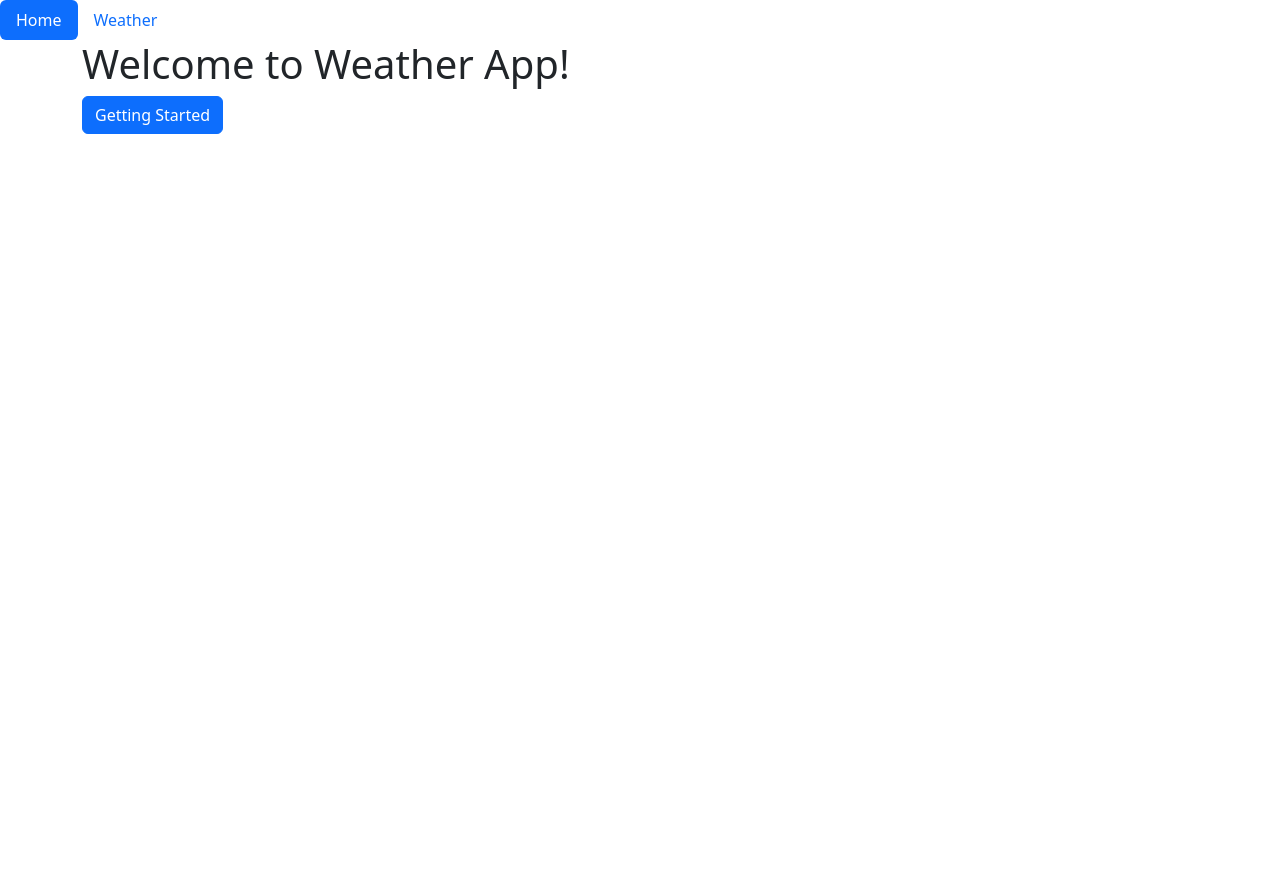
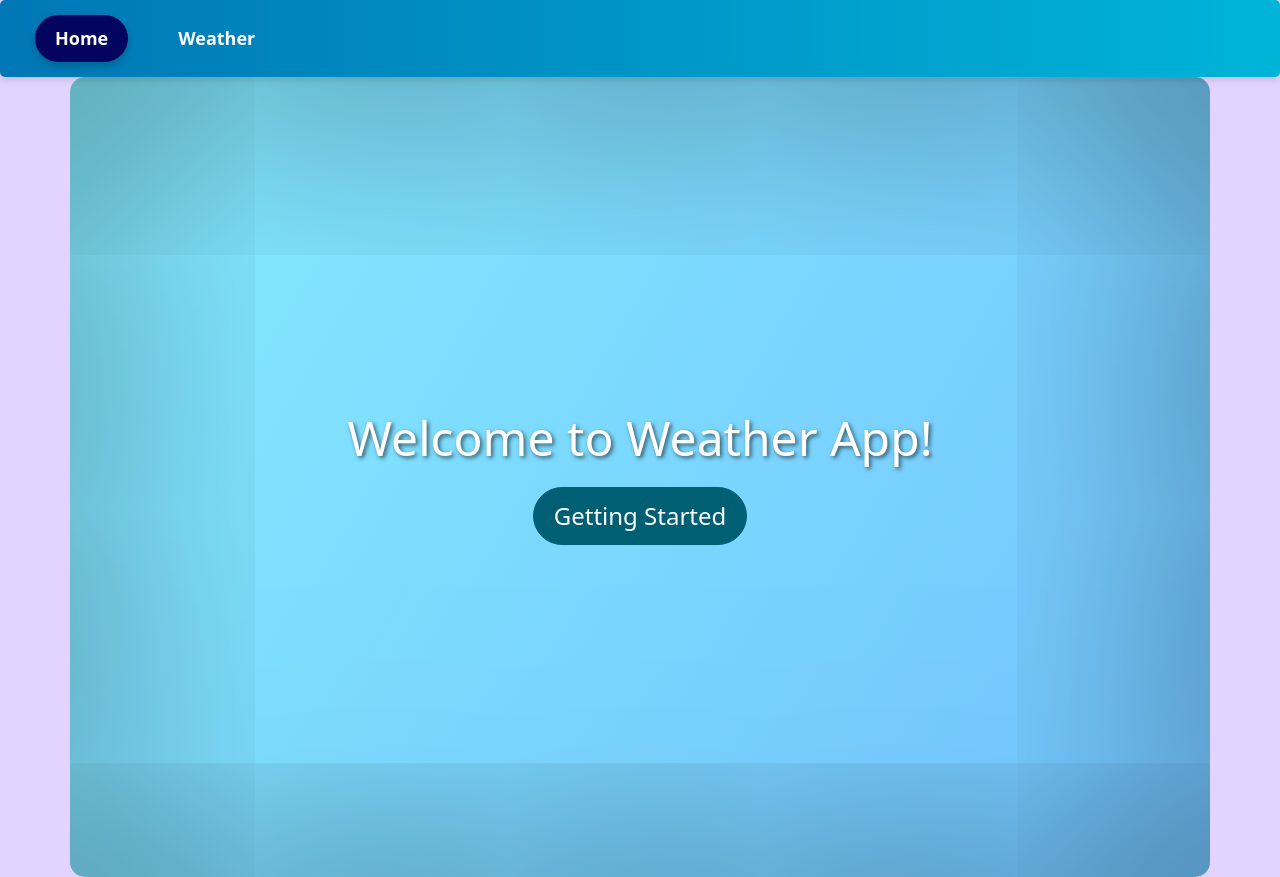
Before and after one commit to DK1uTea/Weather_App_React, a React (Create React App) app in the folder frontend/: page / in a window 1280 px wide. Before the commit the page ends 800 px from the top, so only its background shows below. Built offline with nearby package versions, Linux system fonts and the light colour scheme.

Commit message:
add some css

```diff
--- a/frontend/public/index.html
+++ b/frontend/public/index.html
@@ -24,7 +24,7 @@
       work correctly both with client-side routing and a non-root public URL.
       Learn how to configure a non-root public URL by running `npm run build`.
     -->
-    <title>React App</title>
+    <title>Weather App</title>
   </head>
   <body>
     <noscript>You need to enable JavaScript to run this app.</noscript>
--- /dev/null
+++ b/frontend/src/App.css
@@ -0,0 +1,13 @@
+/* App.css */
+
+*{
+    margin: 0;
+    padding: 0;
+    box-sizing: border-box;
+}
+
+.app-container {
+    min-height: 100vh;
+    display: grid;
+    background: #e2d4ff;
+}
--- a/frontend/src/App.js
+++ b/frontend/src/App.js
@@ -3,8 +3,11 @@ import Home from './components/Home';
 import {Route, Routes, BrowserRouter as Router} from 'react-router-dom'
 import Weather from './components/Weather';
 import Navbar from './components/Navbar';
+import './App.css';
+
 function App() {
   return (
+    <div className='app-container'>
       <Router>
         <Navbar />
         <Routes>
@@ -12,6 +15,7 @@ function App() {
           <Route path='/weather' element={<Weather />}></Route>
         </Routes>
       </Router>
+    </div>
   );
 }
 
--- a/frontend/src/components/Home.css
+++ b/frontend/src/components/Home.css
@@ -1,38 +1,49 @@
-.App {
-  text-align: center;
+/* Home.css */
+
+@keyframes moving-clouds {
+  0% { background-position: 0% 50%; }
+  100% { background-position: 100% 50%; }
 }
 
-.App-logo {
-  height: 40vmin;
-  pointer-events: none;
+
+.container {
+  height: 100vh;
+  width: 100vw;
+  display: flex;
+  flex-direction: column;
+  justify-content: center;
+  align-items: center;
+  text-align: center;
+  background: linear-gradient(120deg, #89f7fe, #66a6ff);
+  background-size: 200% 200%;
+  animation: moving-clouds 30s linear infinite;
+  color: #fff;
+  box-shadow: inset 0 0 2000px rgba(0, 0, 0, 0.5);
+  padding: 20px;
+  border-radius: 15px;
 }
 
-@media (prefers-reduced-motion: no-preference) {
-  .App-logo {
-    animation: App-logo-spin infinite 20s linear;
-  }
+.container h1 {
+  font-size: 3rem;
+  margin-bottom: 20px;
+  text-shadow: 2px 2px 4px rgba(0, 0, 0, 0.6);
 }
 
-.App-header {
-  background-color: #282c34;
-  min-height: 100vh;
-  display: flex;
-  flex-direction: column;
-  align-items: center;
-  justify-content: center;
-  font-size: calc(10px + 2vmin);
-  color: white;
+.container .btn-primary {
+  background-color: #005f73;
+  border-color: #005f73;
+  font-size: 1.5rem;
+  padding: 10px 20px;
+  border-radius: 50px;
+  transition: transform 0.3s, box-shadow 0.3s;
 }
 
-.App-link {
-  color: #61dafb;
+.container .btn-primary:hover {
+  transform: scale(1.1);
+  box-shadow: 0 8px 15px rgba(0, 0, 0, 0.2);
 }
 
-@keyframes App-logo-spin {
-  from {
-    transform: rotate(0deg);
-  }
-  to {
-    transform: rotate(360deg);
-  }
+.container a {
+  color: white;
+  text-decoration: none;
 }
--- a/frontend/src/components/Home.js
+++ b/frontend/src/components/Home.js
@@ -2,6 +2,7 @@ import React from 'react';
 import 'bootstrap/dist/css/bootstrap.min.css';
 import { Link } from 'react-router-dom';
 import { Button } from 'react-bootstrap';
+import './Home.css';
 
 export default function Home() {
   return (
--- /dev/null
+++ b/frontend/src/components/Navbar.css
@@ -0,0 +1,34 @@
+/* Navbar.css */
+
+.nav-pills {
+    background: linear-gradient(90deg, #0077b6, #00b4d8);
+    padding: 15px 20px;
+    border-radius: 5px;
+    box-shadow: 0 4px 6px rgba(0, 0, 0, 0.1);
+    display: flex;
+    justify-content: left;
+    align-items: center;
+    position: sticky;
+    top: 0px;
+  }
+
+  .nav-pills .nav-link {
+    color: #fff;
+    font-size: 18px;
+    font-weight: bold;
+    margin: 0 15px;
+    padding: 10px 20px;
+    border-radius: 50px;
+    transition: background-color 0.3s, transform 0.3s;
+  }
+
+  .nav-pills .nav-link:hover {
+    background-color: #023e8a;
+    transform: scale(1.1);
+  }
+
+  .nav-pills .nav-link.active {
+    background-color: #03045e;
+    color: #fff;
+    box-shadow: 0 4px 8px rgba(0, 0, 0, 0.2);
+  }
--- a/frontend/src/components/Navbar.js
+++ b/frontend/src/components/Navbar.js
@@ -1,6 +1,6 @@
 import React from 'react'
 import Nav from 'react-bootstrap/Nav';
-
+import './Navbar.css';
 export default function Navbar() {
 
     return (
--- a/frontend/src/index.css
+++ b/frontend/src/index.css
@@ -1,13 +1,10 @@
-body {
+body, html {
   margin: 0;
-  font-family: -apple-system, BlinkMacSystemFont, 'Segoe UI', 'Roboto', 'Oxygen',
-    'Ubuntu', 'Cantarell', 'Fira Sans', 'Droid Sans', 'Helvetica Neue',
-    sans-serif;
-  -webkit-font-smoothing: antialiased;
-  -moz-osx-font-smoothing: grayscale;
+  padding: 0;
+  width: 100%;
+  height: 100%;
 }
 
-code {
-  font-family: source-code-pro, Menlo, Monaco, Consolas, 'Courier New',
-    monospace;
+#root {
+  height: 100%;
 }
```
Lines whose indentation alone changed are shown as unchanged.
